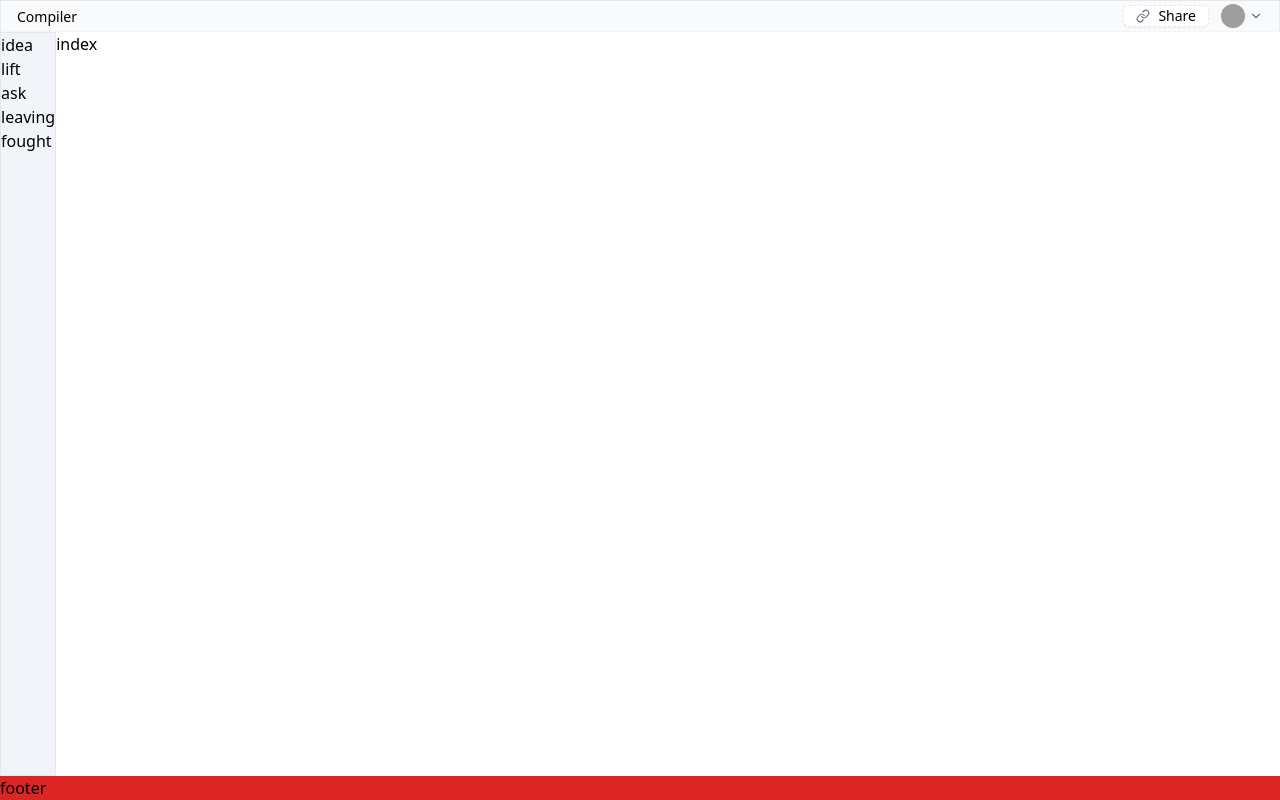
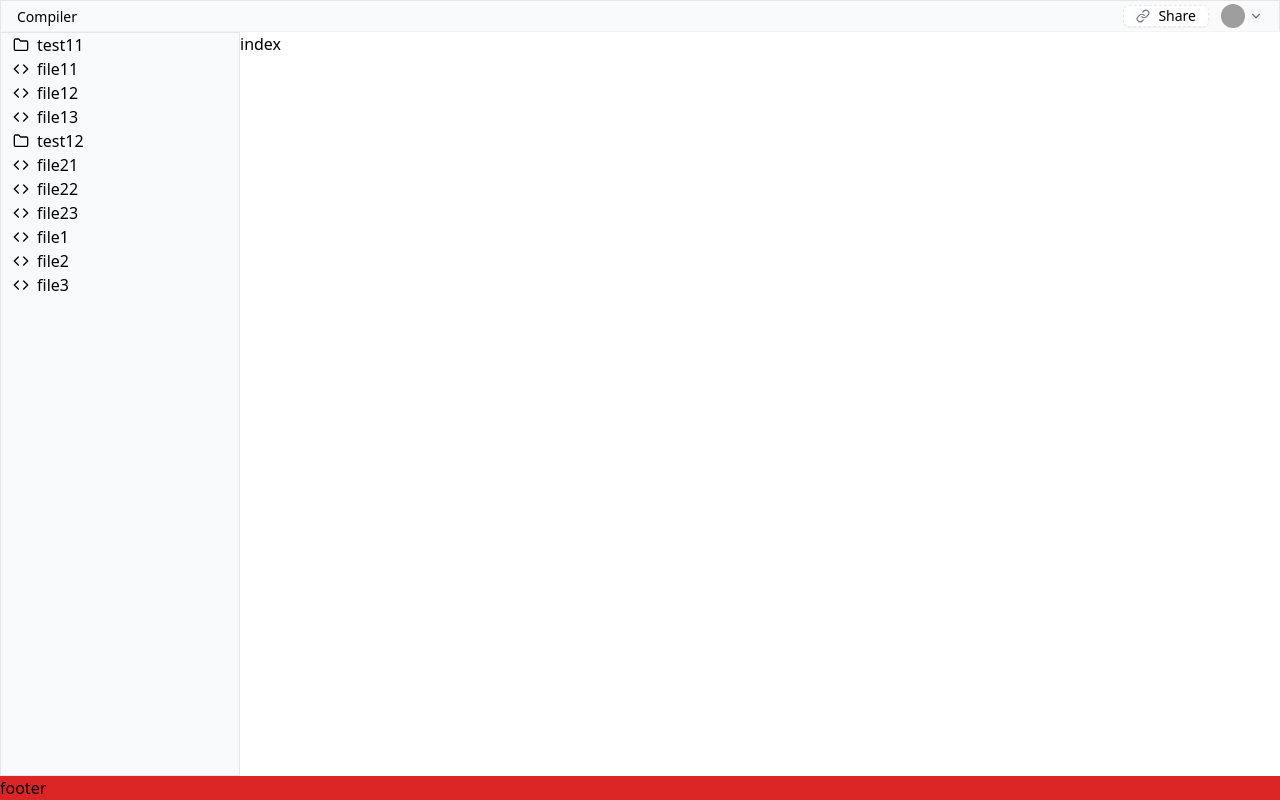
Before and after one commit to mnenie/xpiler, a Nuxt app in the folder client/: page / in a window 1280 px wide. Built offline with nearby package versions, Linux system fonts and the light colour scheme; grey boxes are pictures that could not be loaded.

Commit message:
add: sidebar file tree

```diff
--- a/client/components/Sidebar/File.vue
+++ b/client/components/Sidebar/File.vue
@@ -8,8 +8,9 @@ const props = defineProps({
 
 <template>
 
-<div>
-    {{ props.name }}
+<div class="flex flex-row space-x-2 items-center cursor-pointer px-3">
+  <iconsFileIcon />
+  <p>{{ props.name }}</p>
 </div>
 
 </template>
--- a/client/components/Sidebar/Folder.vue
+++ b/client/components/Sidebar/Folder.vue
@@ -1,7 +1,21 @@
+<script setup>
+
+const props = defineProps(["item"])
+
+</script>
+
 <template>
 
 <div>
-    folder
+    <div class="flex flex-row space-x-2 items-center cursor-pointer hover:bg-slate-300 px-3">
+      <iconsFolderIcon />
+      <p>{{ props.item.name }}</p>
+    </div>
+    <div>
+        <SidebarFolder v-if="props.item.folders.length > 0" v-for="folder in item.folders" :key="folder" :item="folder"/>
+        <SidebarFile v-for="file in item.files" :key="file" :name="file" />
+    </div>
 </div>
 
+
 </template>
--- /dev/null
+++ b/client/components/icons/FileIcon.vue
@@ -0,0 +1,9 @@
+<template>
+
+    <svg xmlns="http://www.w3.org/2000/svg" width="16" height="16" viewBox="0 0 24 24" fill="none" stroke="currentColor"
+        stroke-width="2" stroke-linecap="round" stroke-linejoin="round" class="lucide lucide-code">
+        <polyline points="16 18 22 12 16 6" />
+        <polyline points="8 6 2 12 8 18" />
+    </svg>
+
+</template>
--- /dev/null
+++ b/client/components/icons/FolderIcon.vue
@@ -0,0 +1,7 @@
+<template>
+
+<svg xmlns="http://www.w3.org/2000/svg" width="16" height="16" viewBox="0 0 24 24" fill="none" stroke="currentColor" stroke-width="2" stroke-linecap="round" stroke-linejoin="round" class="lucide lucide-folder">
+    <path d="M20 20a2 2 0 0 0 2-2V8a2 2 0 0 0-2-2h-7.9a2 2 0 0 1-1.69-.9L9.6 3.9A2 2 0 0 0 7.93 3H4a2 2 0 0 0-2 2v13a2 2 0 0 0 2 2Z"/>
+</svg>
+
+</template>
--- a/client/components/layout/SidebarExplorer.vue
+++ b/client/components/layout/SidebarExplorer.vue
@@ -1,14 +1,31 @@
 <script setup>
 
-const f = ["idea", "lift", "ask", "leaving", "fought"];
-const files = ref(f);
+const f = {
+    name: "test1",
+    files: ["file1", "file2", "file3"],
+    folders: [
+        {
+            name: "test11",
+            files: ["file11", "file12", "file13"],
+            folders: []
+        },
+        {
+            name: "test12",
+            files: ["file21", "file22", "file23"],
+            folders: []
+        }
+    ]
+}
+
+const dir = ref(f);
 
 </script>
 
 <template>
 
-<div class="bg-slate-100 border">
-    <SidebarFile v-for="file in files" :key="file" :name="file" />
+<div class="bg-slate-50 border w-60">
+    <SidebarFolder v-for="folder in f.folders" :key="folder" :item="folder" />
+    <SidebarFile v-for="file in f.files" :key="file" :name="file"/>
 </div>
 
 </template>
```
